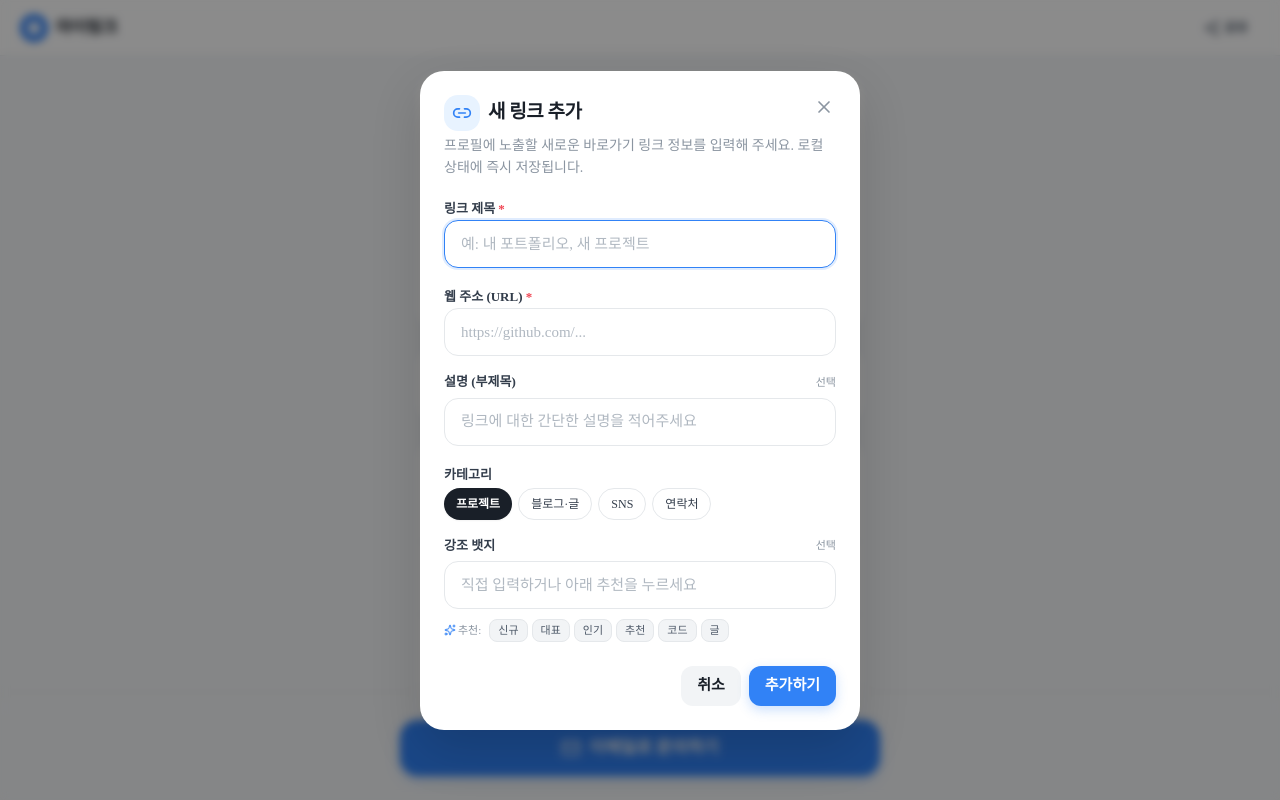
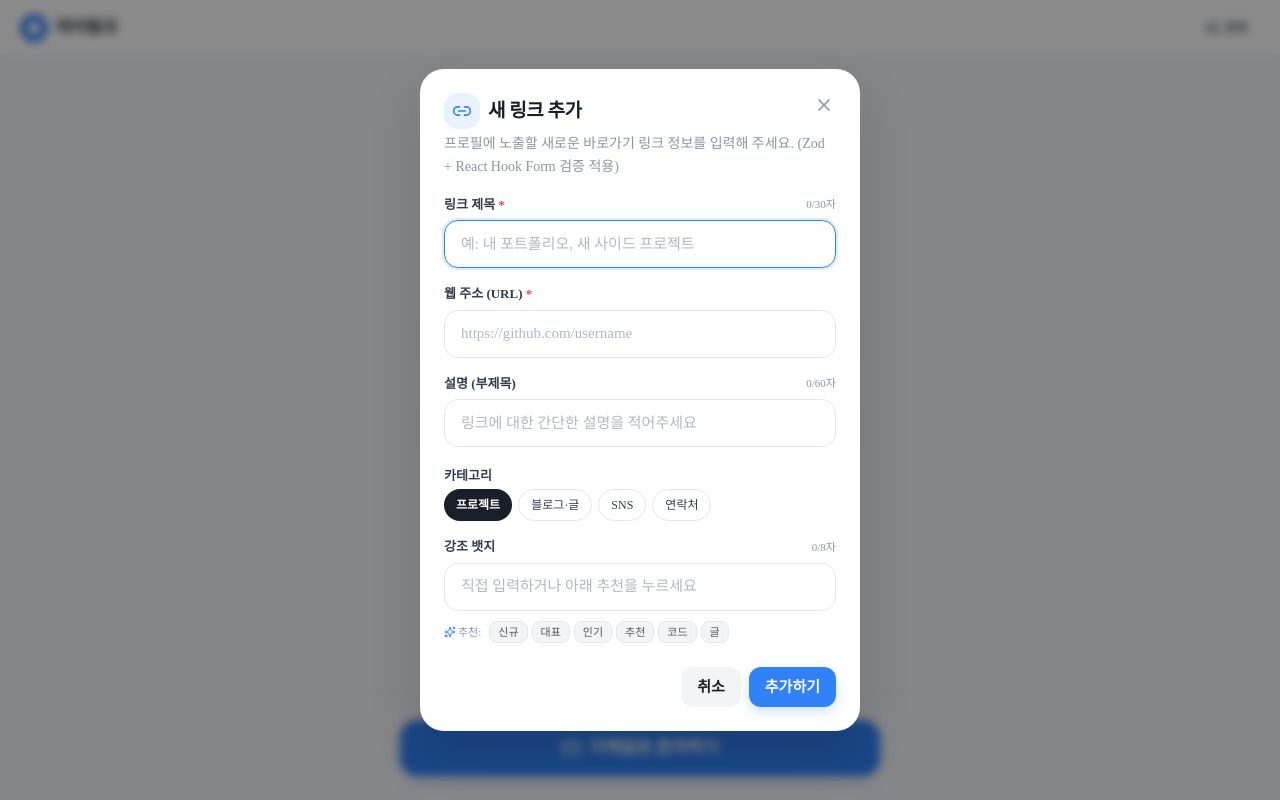
Before and after one commit to pico0602/my-link-hy, a Next.js app: page / in a window 1280 px wide. Both pictures are taken after a click on the button "링크 추가". Shown: the top 800 px of the page. Built offline with nearby package versions, Linux system fonts and the light colour scheme; grey boxes are pictures that could not be loaded; a web font is replaced by a local one.

Commit message:
feat: React Hook Form 및 Zod 기반 링크 추가 폼 유효성 검증 적용

```diff
--- a/package.json
+++ b/package.json
@@ -12,14 +12,17 @@
   },
   "dependencies": {
     "@base-ui/react": "^1.8.0",
+    "@hookform/resolvers": "^5.9.1",
     "class-variance-authority": "^0.7.1",
     "cn": "^0.4.0",
     "lucide-react": "^1.48.0",
     "next": "16.3.4",
     "react": "19.2.8",
     "react-dom": "19.2.8",
+    "react-hook-form": "^7.89.0",
     "shadcn": "^4.21.0",
-    "tw-animate-css": "^1.4.0"
+    "tw-animate-css": "^1.4.0",
+    "zod": "^3.25.76"
   },
   "devDependencies": {
     "@tailwindcss/postcss": "^4",
--- a/src/components/profile/AddLinkDialog.tsx
+++ b/src/components/profile/AddLinkDialog.tsx
@@ -1,7 +1,10 @@
 "use client";
 
 import React, { useState } from "react";
-import { Plus, Link2, Sparkles, AlertCircle } from "lucide-react";
+import { useForm } from "react-hook-form";
+import { zodResolver } from "@hookform/resolvers/zod";
+import { z } from "zod";
+import { Plus, Link2, Sparkles, AlertCircle, Info } from "lucide-react";
 import {
   Dialog,
   DialogTrigger,
@@ -14,7 +17,45 @@ import {
 import { Button } from "@/components/ui/button";
 import { Input } from "@/components/ui/input";
 import { Chip } from "@/components/ui/chip";
-import { LinkCategoryType } from "@/types/link";
+
+// URL 정규식 패턴 (http, https, mailto, tel 지원 및 프로토콜 생략 도메인 지원)
+const URL_PATTERN =
+  /^(https?:\/\/)?([a-zA-Z0-9]([a-zA-Z0-9-]*[a-zA-Z0-9])?\.)+[a-zA-Z]{2,}(:\d+)?(\/[^\s]*)?$/i;
+const SPECIAL_PROTOCOLS =
+  /^(mailto:[^\s@]+@[^\s@]+\.[^\s@]+|tel:[0-9\-+]+)$/i;
+
+// Zod 유효성 검증 스키마 정의
+export const addLinkSchema = z.object({
+  title: z
+    .string()
+    .trim()
+    .min(1, "링크 제목을 입력해 주세요.")
+    .min(2, "제목은 2자 이상 입력해 주세요.")
+    .max(30, "제목은 30자 이내로 입력해 주세요."),
+  url: z
+    .string()
+    .trim()
+    .min(1, "웹 주소(URL)를 입력해 주세요.")
+    .refine((val) => !/\s/.test(val), "URL에는 공백이 포함될 수 없어요.")
+    .refine(
+      (val) => URL_PATTERN.test(val) || SPECIAL_PROTOCOLS.test(val),
+      "올바른 웹 주소 형식을 입력해 주세요. (예: https://github.com/my-link)"
+    ),
+  subtitle: z
+    .string()
+    .trim()
+    .max(60, "설명은 60자 이내로 입력해 주세요.")
+    .optional(),
+  category: z.enum(["project", "blog", "social", "contact"]),
+  badge: z
+    .string()
+    .trim()
+    .max(8, "뱃지는 8자 이내로 입력해 주세요.")
+    .optional(),
+  iconType: z.string(),
+});
+
+export type AddLinkFormValues = z.infer<typeof addLinkSchema>;
 
 interface AddLinkDialogProps {
   onAddLink: (data: {
@@ -29,7 +70,10 @@ interface AddLinkDialogProps {
   trigger?: React.ReactNode;
 }
 
-const CATEGORY_OPTIONS: { id: "project" | "blog" | "social" | "contact"; name: string }[] = [
+const CATEGORY_OPTIONS: {
+  id: "project" | "blog" | "social" | "contact";
+  name: string;
+}[] = [
   { id: "project", name: "프로젝트" },
   { id: "blog", name: "블로그·글" },
   { id: "social", name: "SNS" },
@@ -40,107 +84,104 @@ const PRESET_BADGES = ["신규", "대표", "인기", "추천", "코드", "글"];
 
 export function AddLinkDialog({ onAddLink, trigger }: AddLinkDialogProps) {
   const [open, setOpen] = useState(false);
-  const [title, setTitle] = useState("");
-  const [url, setUrl] = useState("");
-  const [subtitle, setSubtitle] = useState("");
-  const [category, setCategory] = useState<"project" | "blog" | "social" | "contact">("project");
-  const [badge, setBadge] = useState("");
-  const [iconType, setIconType] = useState<string>("custom");
 
-  const [errors, setErrors] = useState<{ title?: string; url?: string }>({});
+  // React Hook Form 초기화 (Zod Resolver 연결 및 실시간 유효성 검증 mode: "onChange")
+  const {
+    register,
+    handleSubmit,
+    watch,
+    setValue,
+    reset,
+    formState: { errors },
+  } = useForm<AddLinkFormValues>({
+    resolver: zodResolver(addLinkSchema),
+    mode: "onChange",
+    defaultValues: {
+      title: "",
+      url: "",
+      subtitle: "",
+      category: "project",
+      badge: "",
+      iconType: "custom",
+    },
+  });
 
-  // URL 변경 시 도메인 기반 스마트 자동 분류
-  const handleUrlChange = (value: string) => {
-    setUrl(value);
-    if (errors.url) {
-      setErrors((prev) => ({ ...prev, url: undefined }));
-    }
+  // 실시간 값 구독 (글자 수 카운터 및 스마트 감지용)
+  const currentTitle = watch("title") || "";
+  const currentUrl = watch("url") || "";
+  const currentSubtitle = watch("subtitle") || "";
+  const currentCategory = watch("category");
+  const currentBadge = watch("badge") || "";
+
+  // URL 입력 시 도메인 스마트 자동 감지 로직
+  const handleUrlInputChange = (e: React.ChangeEvent<HTMLInputElement>) => {
+    const value = e.target.value;
+    setValue("url", value, { shouldValidate: true });
 
     const lower = value.toLowerCase();
     if (lower.includes("github.com")) {
-      setIconType("github");
-      setCategory("project");
-      if (!badge) setBadge("코드");
-    } else if (lower.includes("velog.io") || lower.includes("tistory.com") || lower.includes("medium.com") || lower.includes("blog")) {
-      setIconType("blog");
-      setCategory("blog");
-      if (!badge) setBadge("글");
+      setValue("iconType", "github");
+      setValue("category", "project");
+      if (!currentBadge) setValue("badge", "코드");
+    } else if (
+      lower.includes("velog.io") ||
+      lower.includes("tistory.com") ||
+      lower.includes("medium.com") ||
+      lower.includes("blog")
+    ) {
+      setValue("iconType", "blog");
+      setValue("category", "blog");
+      if (!currentBadge) setValue("badge", "글");
     } else if (lower.includes("notion.so") || lower.includes("notion.site")) {
-      setIconType("notion");
-      setCategory("project");
-      if (!badge) setBadge("대표");
+      setValue("iconType", "notion");
+      setValue("category", "project");
+      if (!currentBadge) setValue("badge", "대표");
     } else if (lower.includes("instagram.com")) {
-      setIconType("instagram");
-      setCategory("social");
-      if (!badge) setBadge("SNS");
+      setValue("iconType", "instagram");
+      setValue("category", "social");
+      if (!currentBadge) setValue("badge", "SNS");
     } else if (lower.includes("linkedin.com")) {
-      setIconType("custom");
-      setCategory("social");
-      if (!badge) setBadge("커리어");
+      setValue("iconType", "custom");
+      setValue("category", "social");
+      if (!currentBadge) setValue("badge", "커리어");
     } else if (lower.includes("open.kakao.com") || lower.startsWith("mailto:")) {
-      setIconType("custom");
-      setCategory("contact");
-      if (!badge) setBadge("연락");
+      setValue("iconType", "custom");
+      setValue("category", "contact");
+      if (!currentBadge) setValue("badge", "연락");
     }
   };
 
-  const handleTitleChange = (value: string) => {
-    setTitle(value);
-    if (errors.title) {
-      setErrors((prev) => ({ ...prev, title: undefined }));
-    }
-  };
-
-  const resetForm = () => {
-    setTitle("");
-    setUrl("");
-    setSubtitle("");
-    setCategory("project");
-    setBadge("");
-    setIconType("custom");
-    setErrors({});
-  };
-
-  const handleSubmit = (e: React.FormEvent) => {
-    e.preventDefault();
-
-    const newErrors: { title?: string; url?: string } = {};
-    if (!title.trim()) {
-      newErrors.title = "링크 제목을 입력해 주세요.";
-    }
-    if (!url.trim()) {
-      newErrors.url = "링크 URL을 입력해 주세요.";
-    } else if (
-      !url.includes(".") &&
-      !url.startsWith("mailto:") &&
-      !url.startsWith("tel:")
-    ) {
-      newErrors.url = "올바른 형식의 웹 링크 주소를 입력해 주세요.";
-    }
-
-    if (Object.keys(newErrors).length > 0) {
-      setErrors(newErrors);
-      return;
-    }
-
+  // 폼 제출 처리
+  const onSubmit = (data: AddLinkFormValues) => {
     onAddLink({
-      title,
-      url,
-      subtitle: subtitle.trim() || undefined,
-      category,
-      badge: badge.trim() || undefined,
-      iconType,
+      title: data.title.trim(),
+      url: data.url.trim(),
+      subtitle: data.subtitle?.trim() || undefined,
+      category: data.category,
+      badge: data.badge?.trim() || undefined,
+      iconType: data.iconType || "custom",
     });
 
-    resetForm();
+    reset();
     setOpen(false);
   };
 
+  const isUrlWithoutProtocol =
+    currentUrl.trim() &&
+    !currentUrl.startsWith("http://") &&
+    !currentUrl.startsWith("https://") &&
+    !currentUrl.startsWith("mailto:") &&
+    !currentUrl.startsWith("tel:") &&
+    URL_PATTERN.test(currentUrl.trim());
+
   return (
-    <Dialog open={open} onOpenChange={(val) => {
+    <Dialog
+      open={open}
+      onOpenChange={(val) => {
         setOpen(val);
-      if (!val) resetForm();
-    }}>
+        if (!val) reset();
+      }}
+    >
       <DialogTrigger asChild>
         {trigger ? (
           trigger
@@ -165,46 +206,68 @@ export function AddLinkDialog({ onAddLink, trigger }: AddLinkDialogProps) {
             <DialogTitle>새 링크 추가</DialogTitle>
           </div>
           <DialogDescription>
-            프로필에 노출할 새로운 바로가기 링크 정보를 입력해 주세요. 로컬 상태에 즉시 저장됩니다.
+            프로필에 노출할 새로운 바로가기 링크 정보를 입력해 주세요. (Zod + React Hook Form 검증 적용)
           </DialogDescription>
         </DialogHeader>
 
-        <form onSubmit={handleSubmit} className="space-y-4">
+        <form onSubmit={handleSubmit(onSubmit)} className="space-y-4">
           {/* 링크 제목 (필수) */}
           <div className="space-y-1.5 text-left">
+            <div className="flex items-center justify-between">
               <label className="text-[13px] font-semibold text-[#333D4B]">
                 링크 제목 <span className="text-[#F04452]">*</span>
               </label>
+              <span
+                className={`text-[11px] ${
+                  currentTitle.length > 30
+                    ? "text-[#F04452] font-semibold"
+                    : "text-[#8B95A1]"
+                }`}
+              >
+                {currentTitle.length}/30자
+              </span>
+            </div>
             <Input
-              placeholder="예: 내 포트폴리오, 새 프로젝트"
-              value={title}
-              onChange={(e) => handleTitleChange(e.target.value)}
+              placeholder="예: 내 포트폴리오, 새 사이드 프로젝트"
+              {...register("title")}
               error={!!errors.title}
               autoFocus
             />
             {errors.title && (
-              <p className="flex items-center gap-1 text-[12px] text-[#F04452]">
-                <AlertCircle className="w-3.5 h-3.5" />
-                {errors.title}
+              <p className="flex items-center gap-1 text-[12px] text-[#F04452] animate-in fade-in duration-150">
+                <AlertCircle className="w-3.5 h-3.5 shrink-0" />
+                <span>{errors.title.message}</span>
               </p>
             )}
           </div>
 
           {/* 링크 URL (필수) */}
           <div className="space-y-1.5 text-left">
+            <div className="flex items-center justify-between">
               <label className="text-[13px] font-semibold text-[#333D4B]">
                 웹 주소 (URL) <span className="text-[#F04452]">*</span>
               </label>
+            </div>
             <Input
-              placeholder="https://github.com/..."
-              value={url}
-              onChange={(e) => handleUrlChange(e.target.value)}
+              placeholder="https://github.com/username"
+              value={currentUrl}
+              onChange={handleUrlInputChange}
               error={!!errors.url}
             />
+
+            {/* 에러 메시지 */}
             {errors.url && (
-              <p className="flex items-center gap-1 text-[12px] text-[#F04452]">
-                <AlertCircle className="w-3.5 h-3.5" />
-                {errors.url}
+              <p className="flex items-center gap-1 text-[12px] text-[#F04452] animate-in fade-in duration-150">
+                <AlertCircle className="w-3.5 h-3.5 shrink-0" />
+                <span>{errors.url.message}</span>
+              </p>
+            )}
+
+            {/* 프로토콜 자동 보정 안내 (에러가 없고 https://가 생략되었을 때) */}
+            {!errors.url && isUrlWithoutProtocol && (
+              <p className="flex items-center gap-1 text-[11px] text-[#3182F6] bg-[#E8F3FF]/60 px-2.5 py-1 rounded-lg">
+                <Info className="w-3 h-3 shrink-0" />
+                <span>등록 시 https:// 가 자동으로 추가돼요</span>
               </p>
             )}
           </div>
@@ -215,13 +278,27 @@ export function AddLinkDialog({ onAddLink, trigger }: AddLinkDialogProps) {
               <label className="text-[13px] font-semibold text-[#333D4B]">
                 설명 (부제목)
               </label>
-              <span className="text-[11px] text-[#8B95A1]">선택</span>
+              <span
+                className={`text-[11px] ${
+                  currentSubtitle.length > 60
+                    ? "text-[#F04452] font-semibold"
+                    : "text-[#8B95A1]"
+                }`}
+              >
+                {currentSubtitle.length}/60자
+              </span>
             </div>
             <Input
               placeholder="링크에 대한 간단한 설명을 적어주세요"
-              value={subtitle}
-              onChange={(e) => setSubtitle(e.target.value)}
+              {...register("subtitle")}
+              error={!!errors.subtitle}
             />
+            {errors.subtitle && (
+              <p className="flex items-center gap-1 text-[12px] text-[#F04452] animate-in fade-in duration-150">
+                <AlertCircle className="w-3.5 h-3.5 shrink-0" />
+                <span>{errors.subtitle.message}</span>
+              </p>
+            )}
           </div>
 
           {/* 카테고리 선택 */}
@@ -233,8 +310,8 @@ export function AddLinkDialog({ onAddLink, trigger }: AddLinkDialogProps) {
               {CATEGORY_OPTIONS.map((cat) => (
                 <Chip
                   key={cat.id}
-                  active={category === cat.id}
-                  onClick={() => setCategory(cat.id)}
+                  active={currentCategory === cat.id}
+                  onClick={() => setValue("category", cat.id, { shouldValidate: true })}
                   className="h-8 text-[12px] px-3 cursor-pointer"
                 >
                   {cat.name}
@@ -249,13 +326,29 @@ export function AddLinkDialog({ onAddLink, trigger }: AddLinkDialogProps) {
               <label className="text-[13px] font-semibold text-[#333D4B]">
                 강조 뱃지
               </label>
-              <span className="text-[11px] text-[#8B95A1]">선택</span>
+              <span
+                className={`text-[11px] ${
+                  currentBadge.length > 8
+                    ? "text-[#F04452] font-semibold"
+                    : "text-[#8B95A1]"
+                }`}
+              >
+                {currentBadge.length}/8자
+              </span>
             </div>
             <Input
               placeholder="직접 입력하거나 아래 추천을 누르세요"
-              value={badge}
-              onChange={(e) => setBadge(e.target.value)}
+              {...register("badge")}
+              error={!!errors.badge}
             />
+            {errors.badge && (
+              <p className="flex items-center gap-1 text-[12px] text-[#F04452] animate-in fade-in duration-150">
+                <AlertCircle className="w-3.5 h-3.5 shrink-0" />
+                <span>{errors.badge.message}</span>
+              </p>
+            )}
+
+            {/* 추천 뱃지 칩 */}
             <div className="flex flex-wrap items-center gap-1 pt-1">
               <span className="text-[11px] text-[#8B95A1] mr-1 flex items-center gap-0.5">
                 <Sparkles className="w-3 h-3 text-[#3182F6]" /> 추천:
@@ -264,9 +357,11 @@ export function AddLinkDialog({ onAddLink, trigger }: AddLinkDialogProps) {
                 <button
                   key={preset}
                   type="button"
-                  onClick={() => setBadge(preset)}
+                  onClick={() =>
+                    setValue("badge", preset, { shouldValidate: true })
+                  }
                   className={`text-[11px] px-2 py-0.5 rounded-md border transition-all cursor-pointer ${
-                    badge === preset
+                    currentBadge === preset
                       ? "bg-[#3182F6] text-white border-[#3182F6]"
                       : "bg-[#F2F4F6] text-[#4E5968] border-[#E5E8EB] hover:bg-[#E5E8EB]"
                   }`}
@@ -274,10 +369,10 @@ export function AddLinkDialog({ onAddLink, trigger }: AddLinkDialogProps) {
                   {preset}
                 </button>
               ))}
-              {badge && (
+              {currentBadge && (
                 <button
                   type="button"
-                  onClick={() => setBadge("")}
+                  onClick={() => setValue("badge", "", { shouldValidate: true })}
                   className="text-[11px] text-[#8B95A1] hover:text-[#F04452] underline ml-1 cursor-pointer"
                 >
                   지우기
@@ -292,7 +387,7 @@ export function AddLinkDialog({ onAddLink, trigger }: AddLinkDialogProps) {
               variant="secondary"
               size="md"
               onClick={() => {
-                resetForm();
+                reset();
                 setOpen(false);
               }}
               className="w-full sm:w-auto"
```
Also changed, not shown: 1 other file (tests, documents, lock files or other folders). Lines whose indentation alone changed are shown as unchanged.
